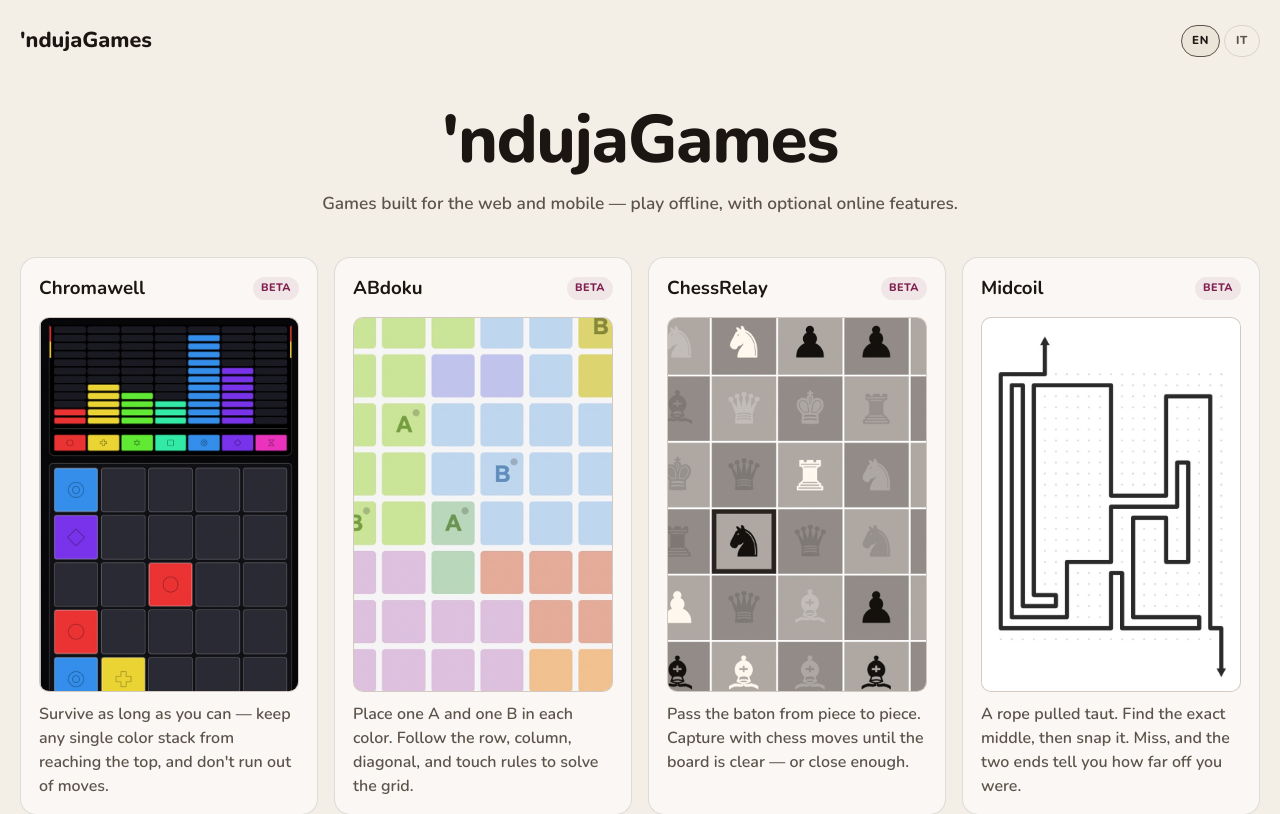
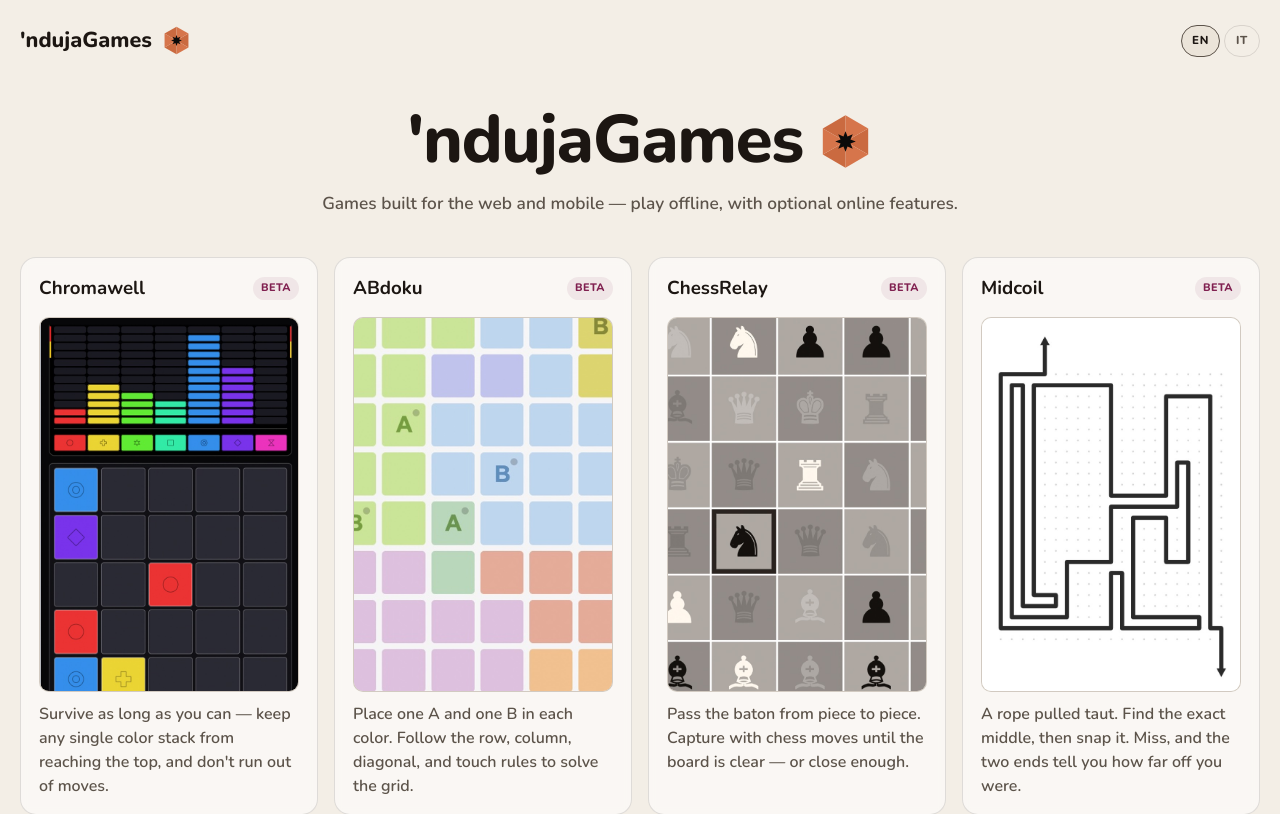
Before and after one commit to ndujaGames/nduja-games-website, a Node server app: page /en in a window 1280 px wide. Shown: the top 814 px of the page. Run offline with Node 20, Linux system fonts and the light colour scheme.

Commit message:
Adding new logo and favicon

```diff
--- a/package.json
+++ b/package.json
@@ -1,7 +1,7 @@
 {
   "name": "nduja-games-website",
   "private": true,
-  "version": "0.1.26",
+  "version": "0.1.27",
   "type": "module",
   "scripts": {
     "dev": "node --watch src/index.js",
--- a/public/css/site.css
+++ b/public/css/site.css
@@ -55,6 +55,9 @@ a:hover {
 }
 
 .brand {
+  display: inline-flex;
+  align-items: center;
+  gap: 0.45em;
   font-family: "Nunito", system-ui, sans-serif;
   font-size: 1.35rem;
   font-weight: 800;
@@ -62,9 +65,11 @@ a:hover {
   text-decoration: none;
 }
 
-.brand-mark {
-  font-family: inherit;
-  font-weight: inherit;
+.brand-logo {
+  display: block;
+  width: 1.35em;
+  height: 1.35em;
+  flex-shrink: 0;
 }
 
 .site-nav {
@@ -126,6 +131,10 @@ a:hover {
 }
 
 .hero-title {
+  display: flex;
+  align-items: center;
+  justify-content: center;
+  gap: 0.22em;
   margin: 0;
   font-family: "Nunito", system-ui, sans-serif;
   font-size: clamp(2.6rem, 10vw, 4.2rem);
@@ -134,9 +143,11 @@ a:hover {
   letter-spacing: -0.02em;
 }
 
-.hero-mark {
-  font-family: inherit;
-  font-weight: inherit;
+.hero-logo {
+  display: block;
+  width: 0.82em;
+  height: 0.82em;
+  flex-shrink: 0;
 }
 
 .hero-lead {
--- a/src/views/home.ejs
+++ b/src/views/home.ejs
@@ -2,7 +2,9 @@
 <%- include('partials/header') %>
 
 <section class="hero">
-  <h1 class="hero-title"><span class="hero-mark"><%= siteMark %></span><%= siteName %></h1>
+  <h1 class="hero-title">
+    <span class="hero-name"><%= siteMark %><%= siteName %></span><img class="hero-logo" src="/favicon.svg?v=<%= assetVersion %>" alt="" width="72" height="72" />
+  </h1>
   <p class="hero-lead">
     <%= lang === 'it'
       ? 'Giochi pensati per il web e per mobile — gioca offline, con funzioni online\u00a0opzionali.'
--- a/src/views/partials/head.ejs
+++ b/src/views/partials/head.ejs
@@ -26,6 +26,7 @@
   <meta name="apple-mobile-web-app-title" content="<%= brandName %>" />
   <meta name="apple-mobile-web-app-status-bar-style" content="default" />
   <link rel="manifest" href="/manifest.json?v=<%= assetVersion %>" />
+  <link rel="icon" href="/favicon.svg?v=<%= assetVersion %>" type="image/svg+xml" />
   <link rel="icon" href="/favicon.ico?v=<%= assetVersion %>" sizes="any" />
   <link rel="icon" href="/favicon.png?v=<%= assetVersion %>" type="image/png" sizes="128x128" />
   <link rel="icon" href="/favicon-32.png?v=<%= assetVersion %>" type="image/png" sizes="32x32" />
--- a/src/views/partials/header.ejs
+++ b/src/views/partials/header.ejs
@@ -3,7 +3,7 @@
 <% } %>
 <header class="site-header">
   <a class="brand" href="/<%= lang %>/">
-    <span class="brand-mark"><%= siteMark %></span><%= siteName %>
+    <span class="brand-name"><%= siteMark %><%= siteName %></span><img class="brand-logo" src="/favicon.svg?v=<%= assetVersion %>" alt="" width="32" height="32" />
   </a>
   <div class="lang-switch" role="group" aria-label="<%= lang === 'it' ? 'Lingua' : 'Language' %>">
     <a href="<%= langPath('en') %>" class="lang-btn<%= lang === 'en' ? ' is-on' : '' %>" lang="en" hreflang="en" aria-current="<%= lang === 'en' ? 'true' : 'false' %>">EN</a>
```
Also changed, not shown: public/apple-touch-icon.png, public/favicon-150.png, public/favicon-16.png, public/favicon-192-maskable.png, public/favicon-192.png, public/favicon-32.png, public/favicon-512-maskable.png, public/favicon-512.png, public/favicon-simple.svg, public/favicon.ico, public/favicon.png, public/favicon.svg.
